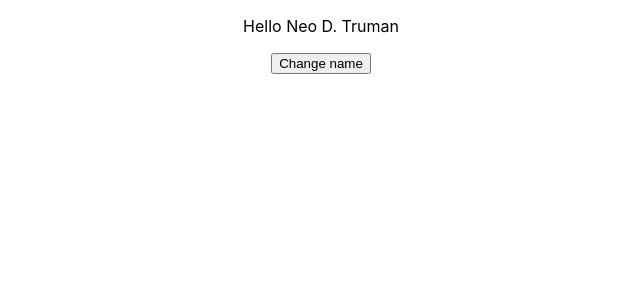
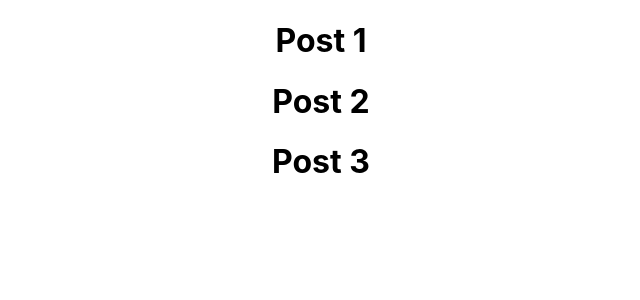
Before and after one commit to neodtruman/blog-with-react-redux, a React (Create React App) app: page / in a window 1280 px wide. Shown: the top 300 px of the page, without its empty margins (319-959 px from the left). Built offline with nearby package versions, Linux system fonts and the light colour scheme.

Commit message:
3.1.4 Unique Keys for List Items

```diff
--- a/src/App.js
+++ b/src/App.js
@@ -5,23 +5,18 @@ class App extends Component {
   constructor() {
     super();
     this.state = {
-      firstName: 'Neo',
-      lastName: 'D. Truman'
+      posts: [
+        { id: '1', title: 'Post 1' },
+        { id: '2', title: 'Post 2' },
+        { id: '3', title: 'Post 3' }
+      ]
     }
   }
 
   render() {
     return (
       <div className="App">
-        <p>Hello {this.state.firstName} {this.state.lastName}</p>
-        <button onClick={() => {
-          this.setState(
-            { lastName: "Truman" },
-            () => {
-              console.log(this.state);
-            }
-          )
-        }}>Change name</button>
+        {this.state.posts.map(post => <h1 key={post.id}>{post.title}</h1>)}
       </div>
     );
   }
```
